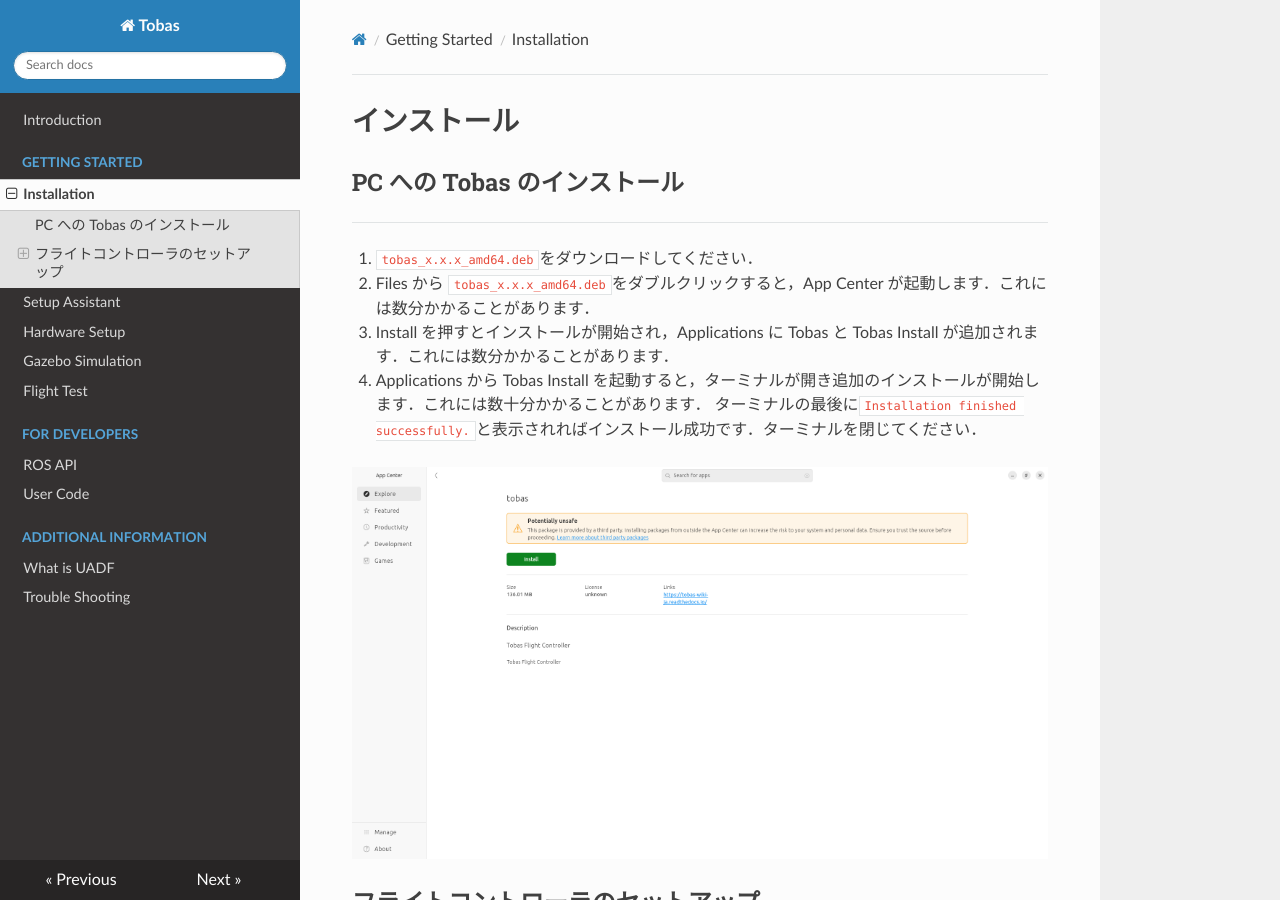
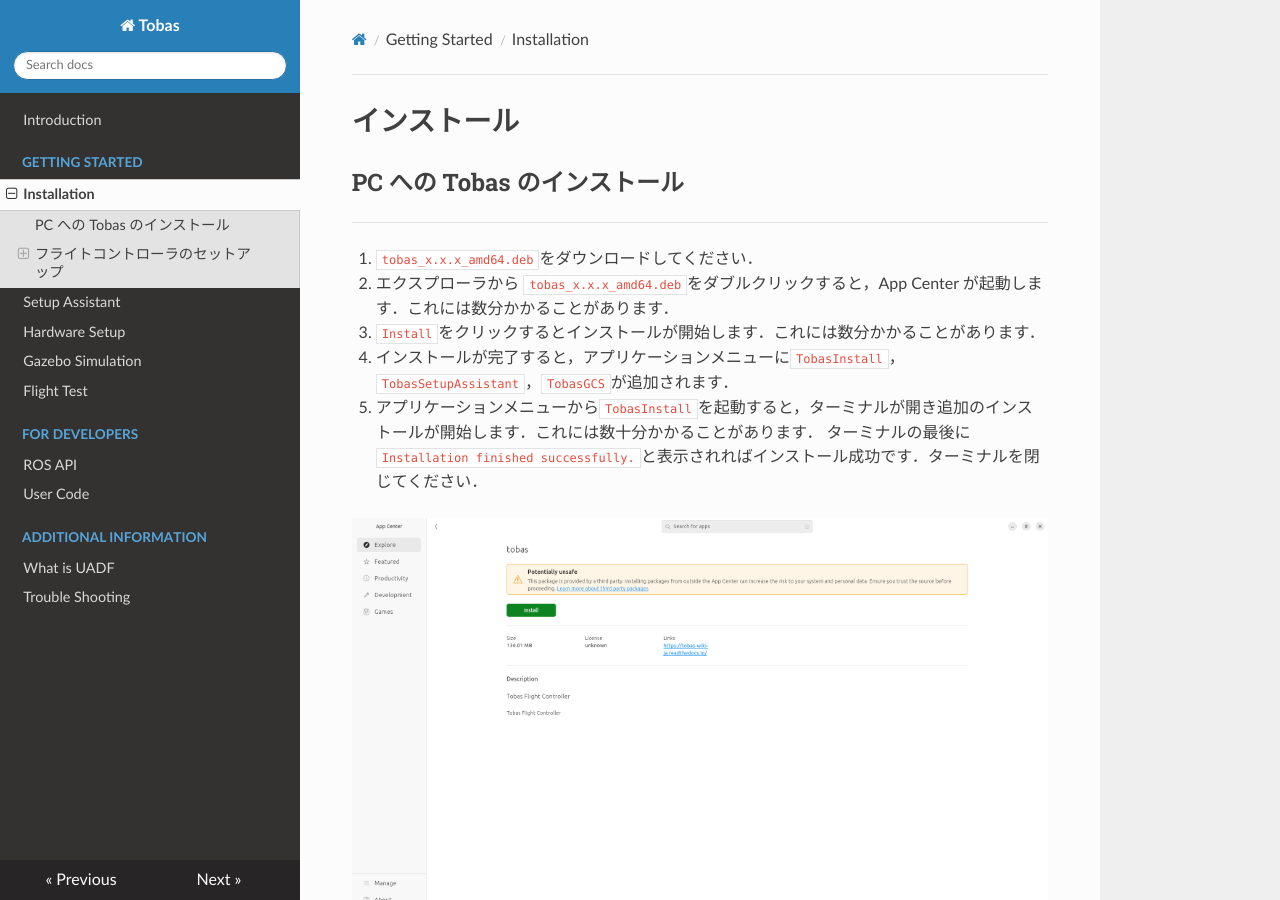
Before and after one commit to TobasFlightControl/tobas_wiki_ja, an MkDocs documentation site: the page built from docs/installation.md, in a window 1280 px wide and 900 px high. Built offline with MkDocs 1.6.1, drawn with Linux system fonts in a browser that asks for light colours; nearby versions of some CDN libraries.

Commit message:
edit: installation.md

```diff
--- a/docs/installation.md
+++ b/docs/installation.md
@@ -5,9 +5,10 @@
 ---
 
 1. `tobas_x.x.x_amd64.deb`をダウンロードしてください．
-1. Files から `tobas_x.x.x_amd64.deb`をダブルクリックすると，App Center が起動します．これには数分かかることがあります．
-1. Install を押すとインストールが開始され，Applications に Tobas と Tobas Install が追加されます．これには数分かかることがあります．
-1. Applications から Tobas Install を起動すると，ターミナルが開き追加のインストールが開始します．これには数十分かかることがあります．
+1. エクスプローラから `tobas_x.x.x_amd64.deb`をダブルクリックすると，App Center が起動します．これには数分かかることがあります．
+1. `Install`をクリックするとインストールが開始します．これには数分かかることがあります．
+1. インストールが完了すると，アプリケーションメニューに`TobasInstall`，`TobasSetupAssistant`，`TobasGCS`が追加されます．
+1. アプリケーションメニューから`TobasInstall`を起動すると，ターミナルが開き追加のインストールが開始します．これには数十分かかることがあります．
    ターミナルの最後に`Installation finished successfully.`と表示されればインストール成功です．ターミナルを閉じてください．
 
 ![app_center](resources/installation/app_center.png)
```
